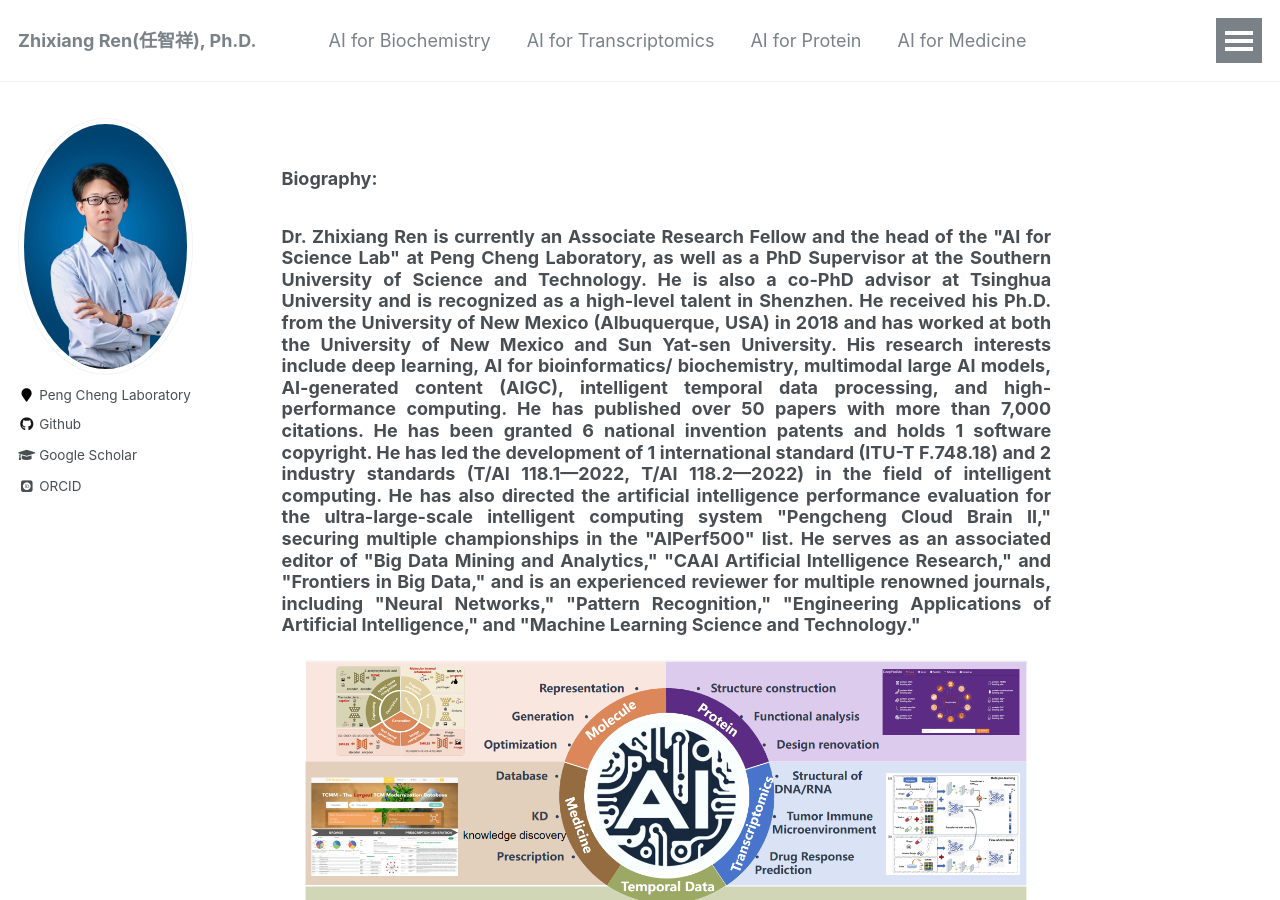
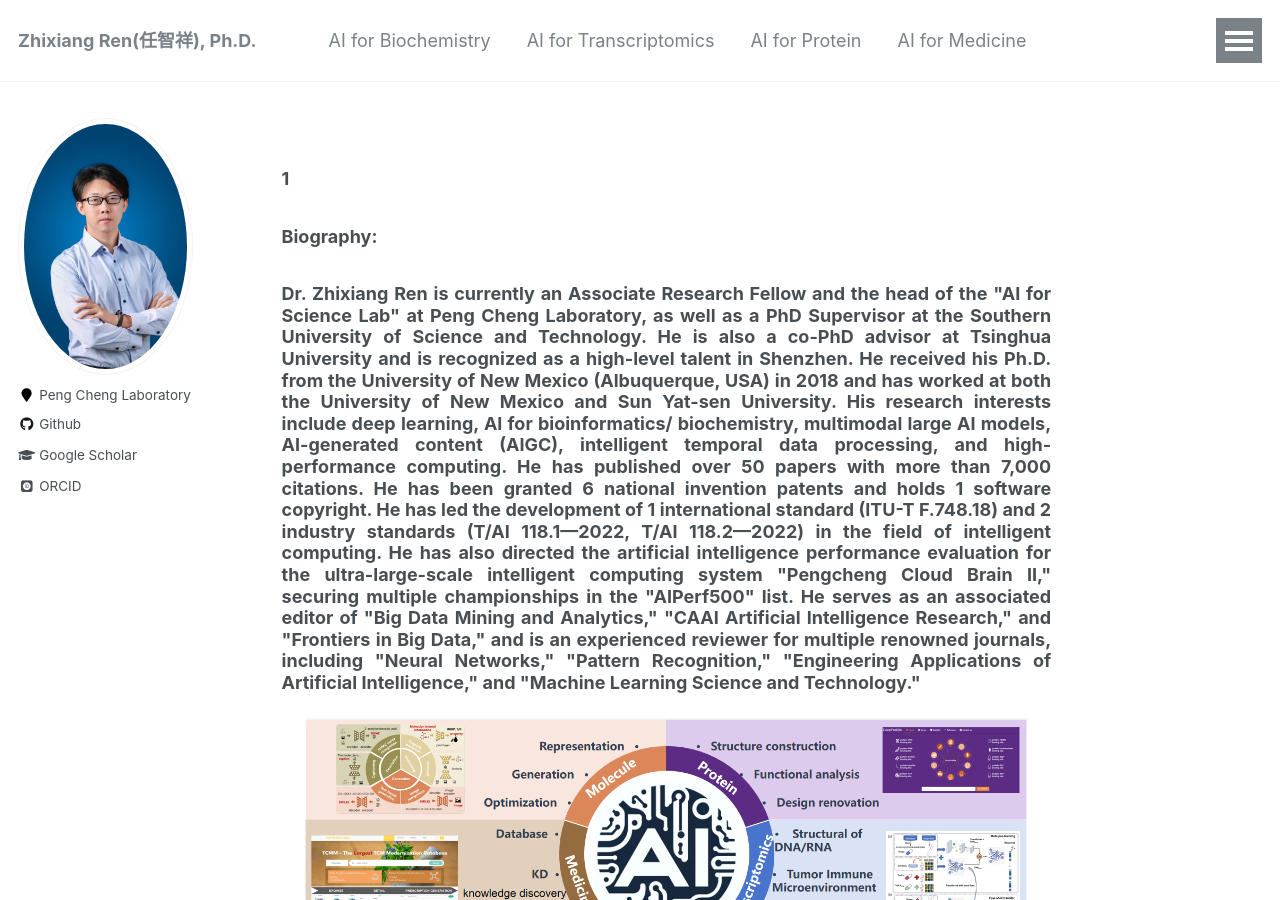
Before and after one commit to zhixiang-ren/zhixiang-ren.github.io, a Jekyll site: the page built from _pages/about.html, in a window 1280 px wide and 900 px high. Built offline with Jekyll 4.4.1, drawn with Linux system fonts in a browser that asks for light colours; some web fonts are replaced.

Commit message:
Update about.html

```diff
--- a/_pages/about.html
+++ b/_pages/about.html
@@ -7,6 +7,8 @@ redirect_from:
   - /about/
   - /about.html
 ---
+
+<h3 style="text-align:justify;">1</h3>
 
 <h3 style="text-align:justify;">Biography:</h3>
 <h3 style="text-align:justify;">
```
